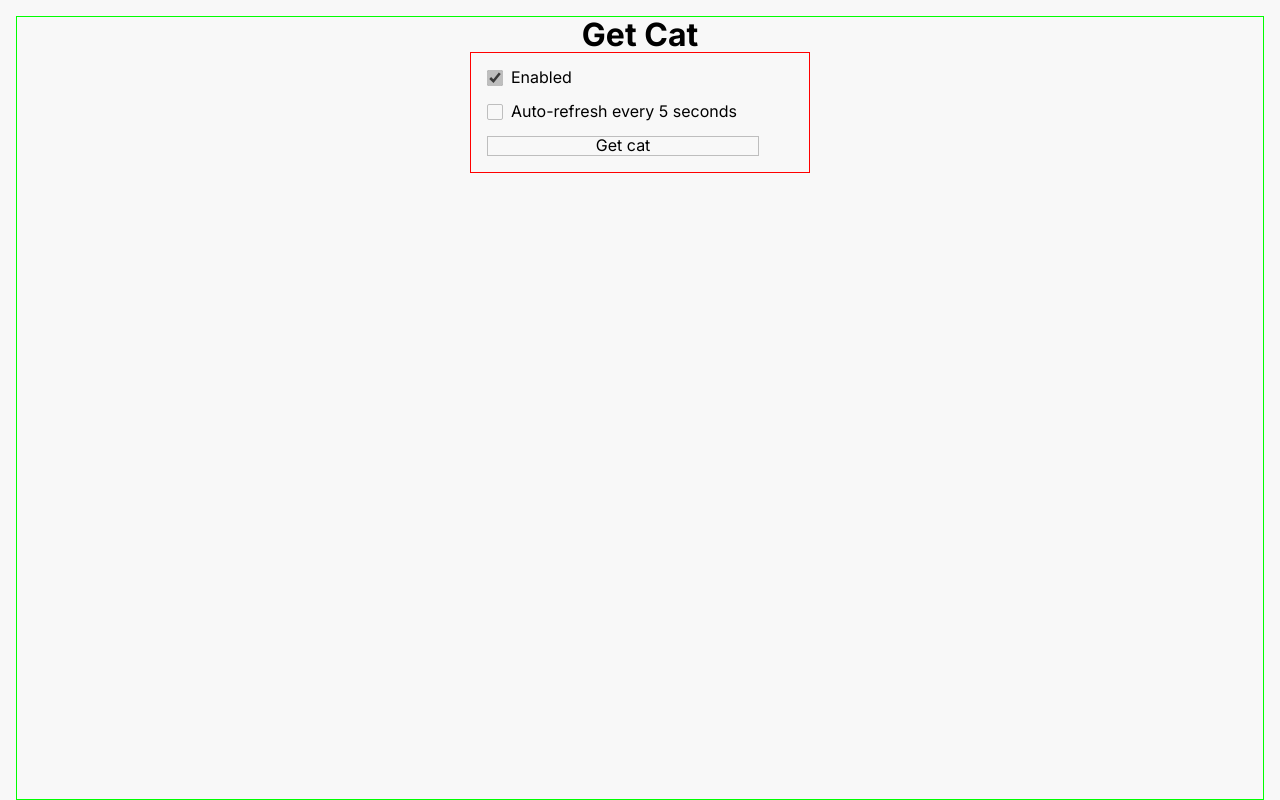
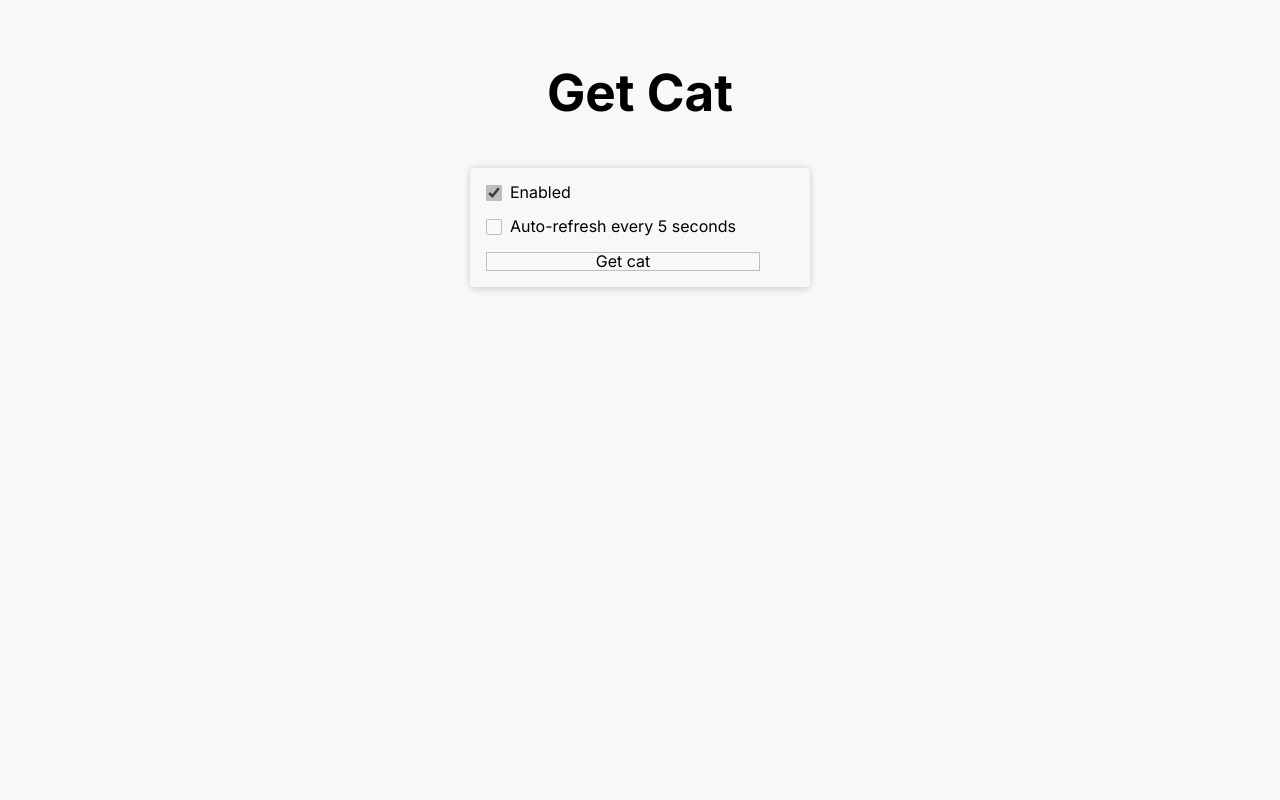
Before and after one commit to mirzaianov/test-get-cat, a React (Vite) app: page / in a window 1280 px wide. Built offline with nearby package versions, Linux system fonts and the light colour scheme.

Commit message:
feat: Add some responsiveness

```diff
--- a/src/app.module.css
+++ b/src/app.module.css
@@ -3,5 +3,17 @@
   display: flex;
   flex-direction: column;
   align-items: center;
-  border: 1px solid lime;
+  gap: 1rem;
 }
+
+@media (min-width: 768px) {
+  .app {
+    gap: 2rem;
+  }
+}
+
+@media (min-width: 1280px) {
+  .app {
+    gap: 3rem;
+  }
+}
--- a/src/components/card.module.css
+++ b/src/components/card.module.css
@@ -1,7 +1,9 @@
 .card {
   width: min(100%, 21.25rem);
-  /* height: min(100%, 31.25rem); */
-  border: 1px solid red;
+  border-radius: 0.25rem;
+  box-shadow:
+    0 4px 6px rgba(0, 0, 0, 0.1),
+    0 -2px 6px rgba(0, 0, 0, 0.1);
 }
 
 .wrapper {
--- a/src/index.css
+++ b/src/index.css
@@ -10,8 +10,24 @@ body {
   padding-top: 1rem;
 }
 
+h1 {
+  font-size: clamp(2rem, 4vw, 4rem);
+}
+
 #root {
   width: 100%;
   display: flex;
   padding-inline: 1rem;
 }
+
+@media (min-width: 768px) {
+  body {
+    padding-top: 2rem;
+  }
+}
+
+@media (min-width: 1280px) {
+  body {
+    padding-top: 4rem;
+  }
+}
```
